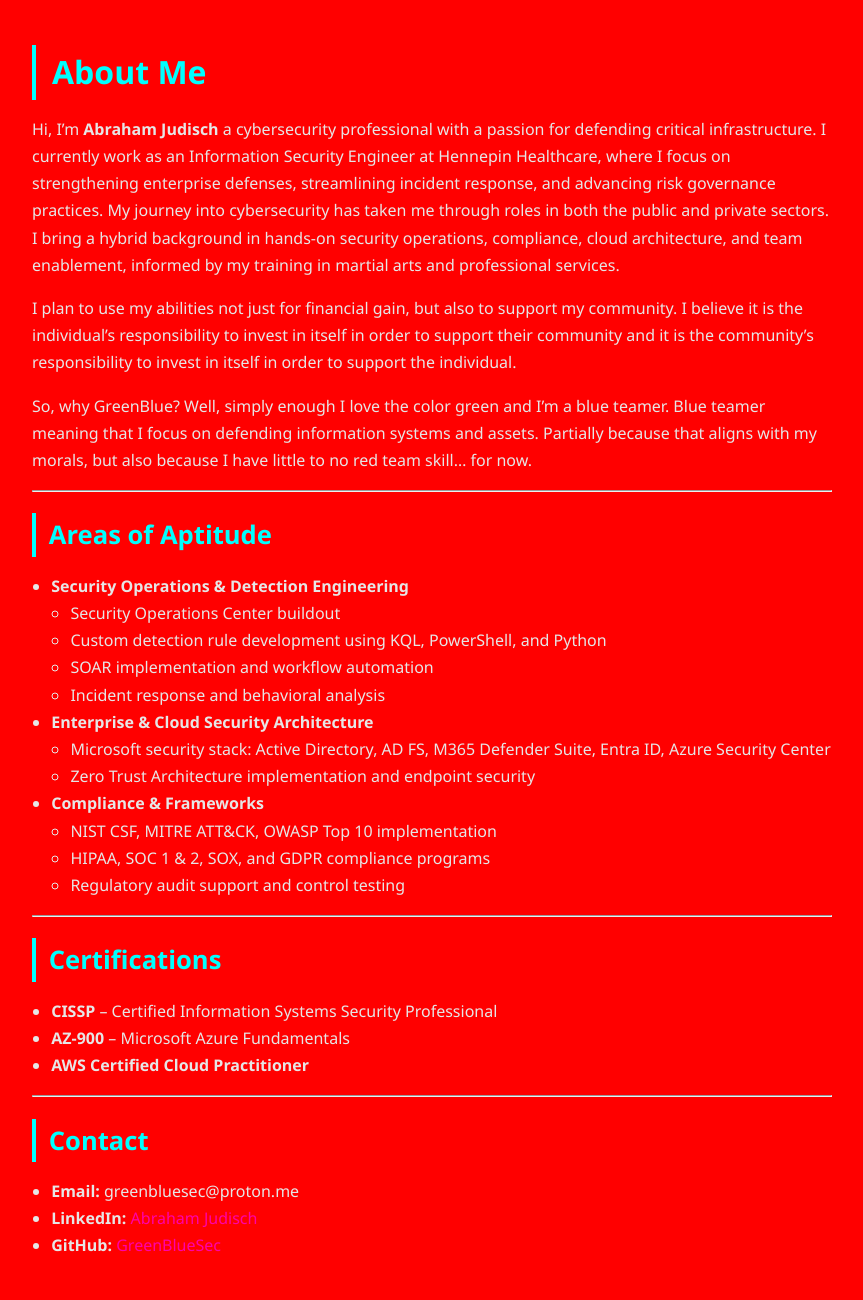
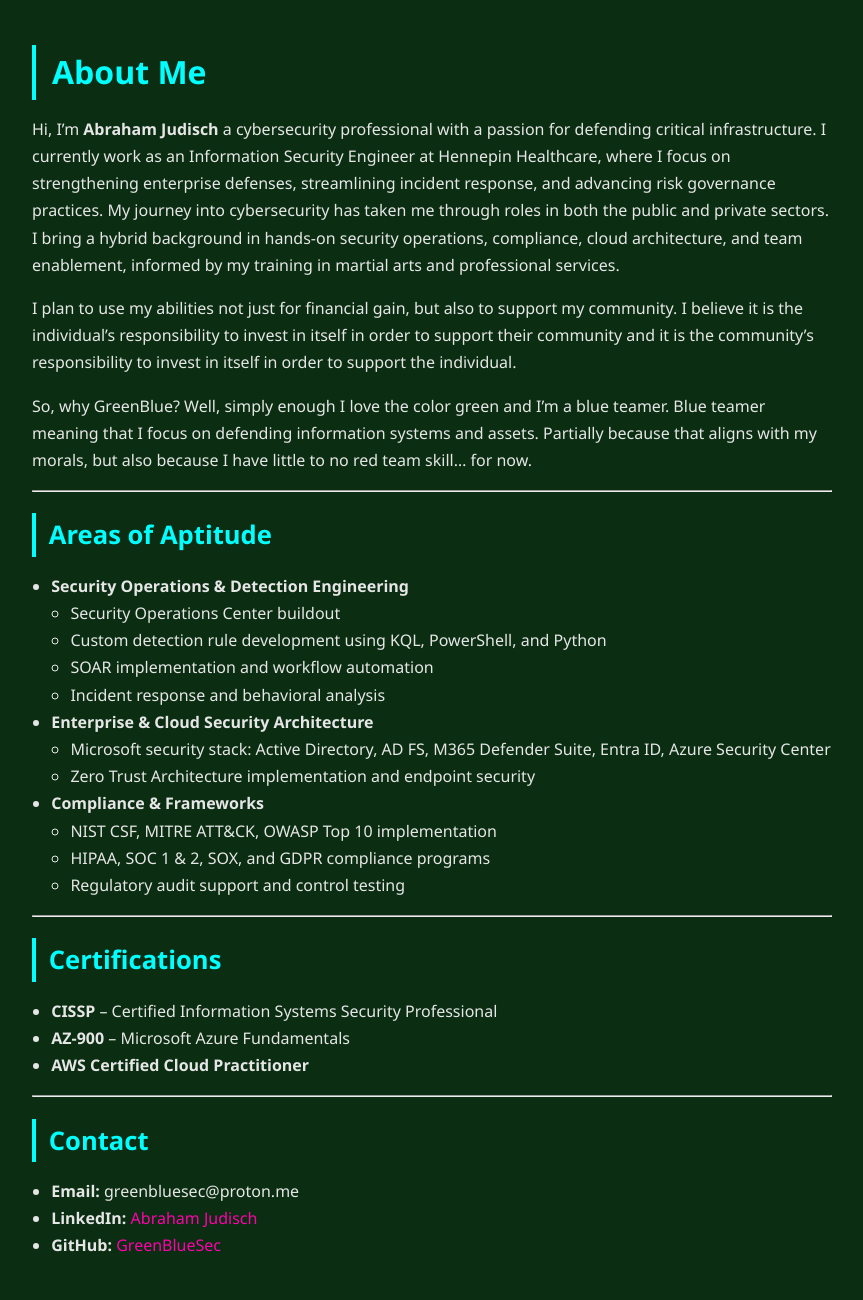
Before and after one commit to GreenBlueSec/GreenBlueSec.github.io, a Jekyll site: the page built from about.md, in a window 1280 px wide. Shown: the whole page, without its empty margins (208-1071 px from the left). Built offline with Jekyll 4.4.1, drawn with Linux system fonts in a browser that asks for light colours.

Commit message:
Undo test background color

```diff
--- a/assets/css/style.css
+++ b/assets/css/style.css
@@ -1,8 +1,4 @@
 /* ==== Base Layout ==== */
-body {
-  background-color: red !important;
-}
-
 body {
   background-color: #0b2e13; /* Dark forest green */
   color: #e6e6e6;
```
